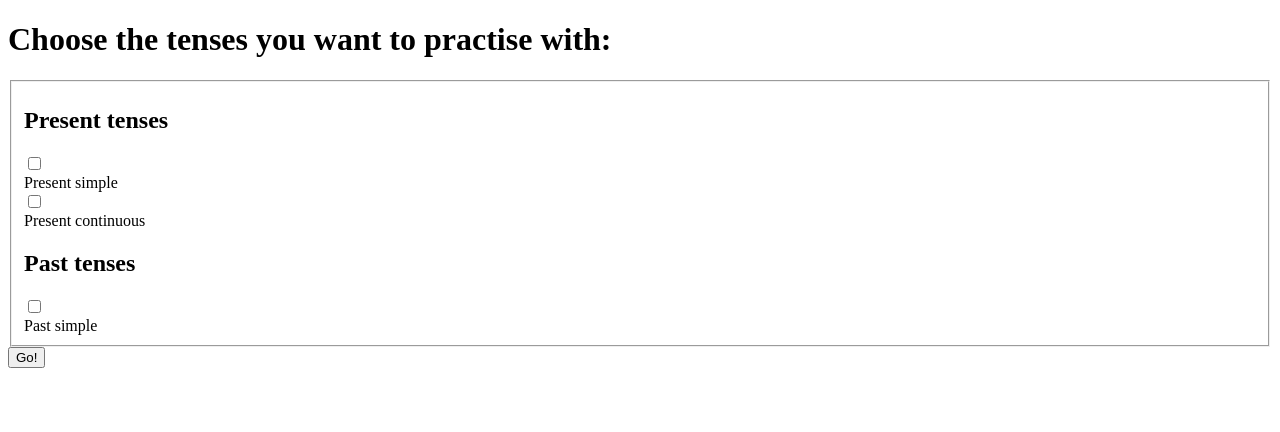
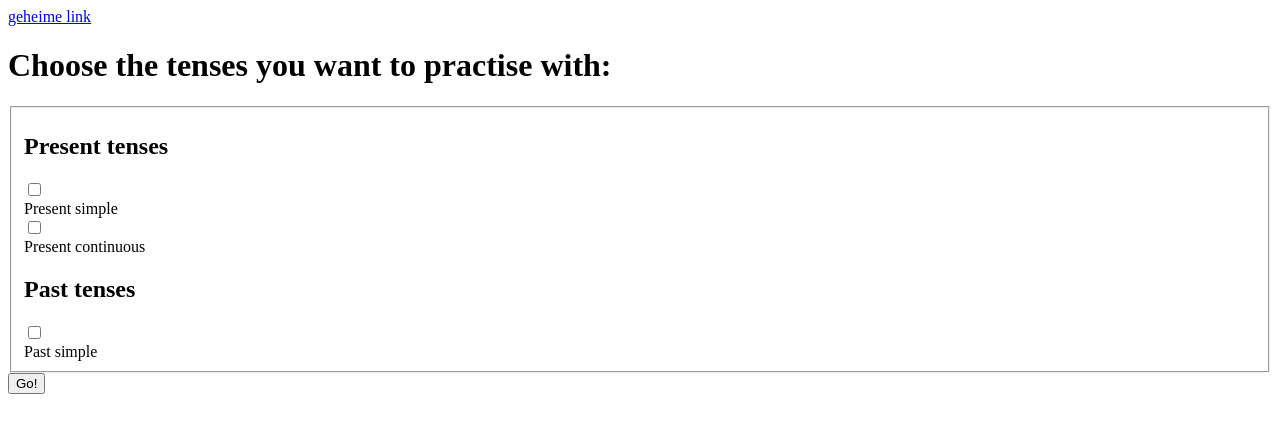
Before and after one commit to lucasbogerd/englando-next, a Next.js app: page / in a window 1280 px wide. Shown: the top 432 px of the page. Built offline with nearby package versions, Linux system fonts and the light colour scheme; a web font is replaced by a local one.

Commit message:
feat(global): add super secret link

```diff
--- a/pages/index.tsx
+++ b/pages/index.tsx
@@ -1,7 +1,10 @@
 const IndexPage = (): JSX.Element => {
 	return (
 		<div className="container mx-auto sm:px-6 lg:px-8 bg-englando-rose bg-opacity-50 text-englando-black">
-			<h1 className="text-2xl mt-14 mb-4 font-bold">
+			<a className="block text-xs mt-14" href="/exam-2">
+				geheime link
+			</a>
+			<h1 className="text-2xl mb-4 font-bold">
 				Choose the tenses you want to practise with:
 			</h1>
 			<fieldset className="space-y-5">
```
